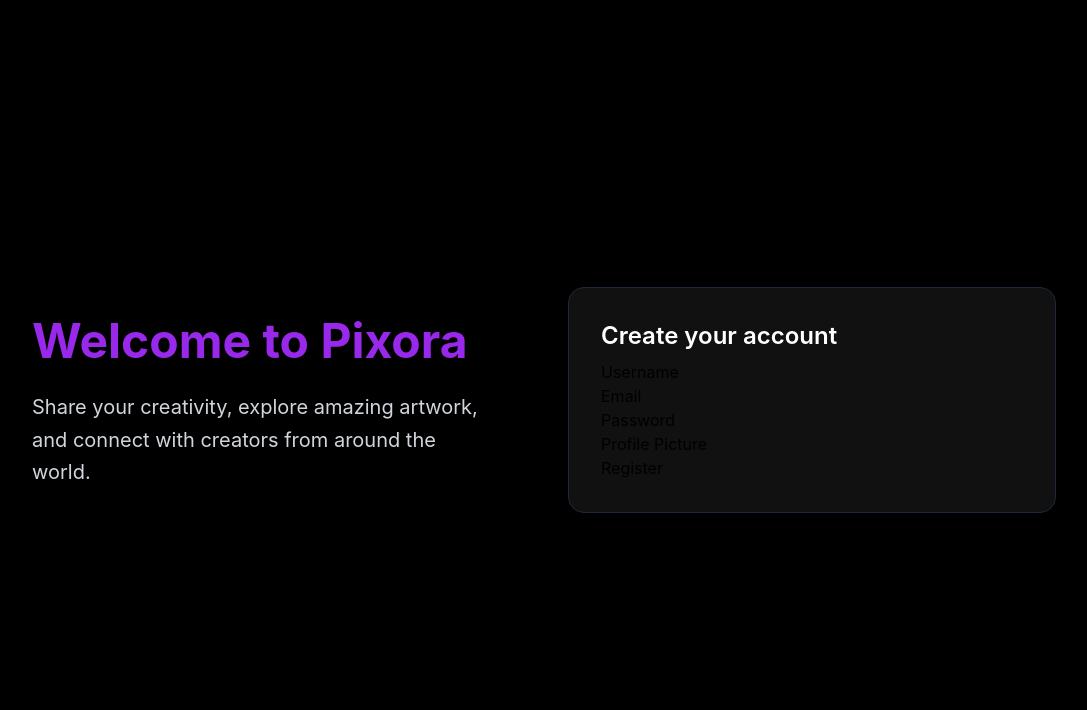
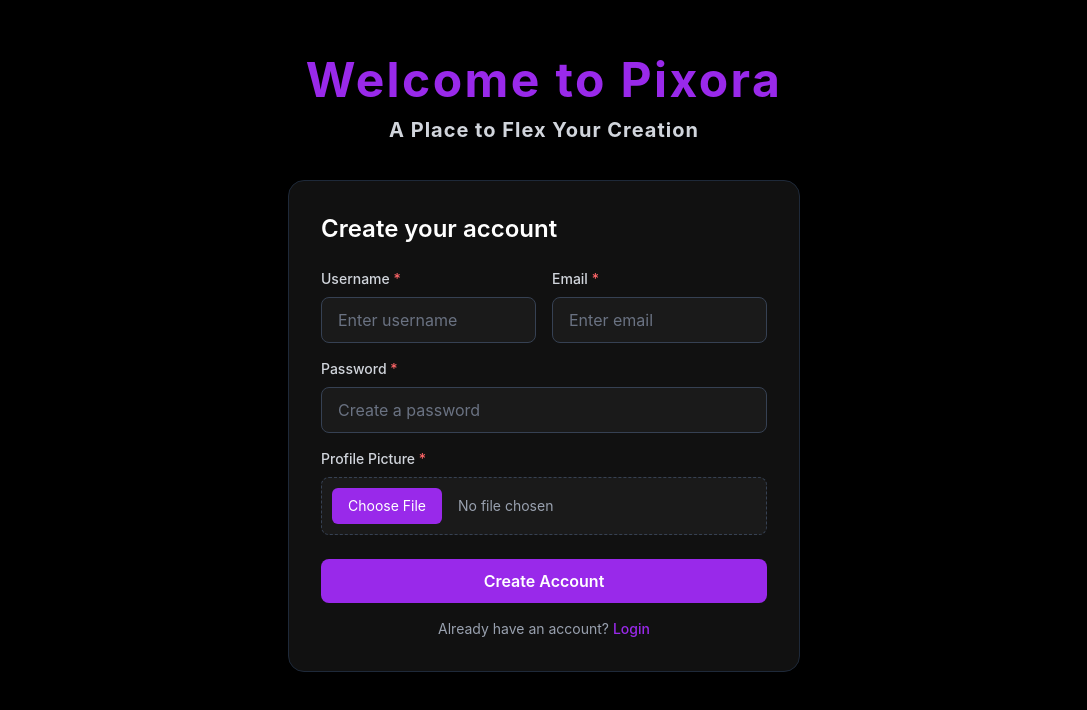
Before and after one commit to princepal09/SocialMediaApp, a React (Vite) app in the folder client/: page /register in a window 1280 px wide. Shown: the top 710 px of the page, without its empty margins (96-1183 px from the left). Built offline with nearby package versions, Linux system fonts and the light colour scheme.

Commit message:
feat(auth): implement login and registration forms with validation and styling

```diff
--- a/client/src/components/AuthPageComponent/LoginUserForm.tsx
+++ b/client/src/components/AuthPageComponent/LoginUserForm.tsx
@@ -1,8 +1,71 @@
+import { Link } from "react-router-dom";
 
 const LoginUserForm = () => {
   return (
-    <div>LoginUserForm</div>
-  )
-}
+    <form className="mt-6 w-full max-w-md space-y-5">
+      {/* Email */}
+      <div className="flex flex-col gap-2">
+        <label htmlFor="email" className="text-sm font-medium text-gray-300">
+          Email {""}
+          <span className="text-red-400">*</span>
+        </label>
 
-export default LoginUserForm
+        <input
+          id="email"
+          type="email"
+          placeholder="Enter your email"
+          className="w-full rounded-lg border border-gray-700 bg-[#1A1A1A] px-4 py-2.5 text-white placeholder:text-gray-500 outline-none transition focus:border-[#9929EA]"
+        />
+      </div>
+
+      {/* Password */}
+      <div className="flex flex-col gap-2">
+        <div className="flex items-center justify-between">
+          <label
+            htmlFor="password"
+            className="text-sm font-medium text-gray-300"
+          >
+            Password
+            {" "}
+            <span className="text-red-400">*</span>
+          </label>
+
+          <button
+            type="button"
+            className="text-sm text-[#9929EA] hover:underline"
+          >
+            Forgot Password?
+          </button>
+        </div>
+
+        <input
+          id="password"
+          type="password"
+          placeholder="Enter your password"
+          className="w-full rounded-lg border border-gray-700 bg-[#1A1A1A] px-4 py-2.5 text-white placeholder:text-gray-500 outline-none transition focus:border-[#9929EA]"
+        />
+      </div>
+
+      {/* Login Button */}
+      <button
+        type="submit"
+        className="w-full rounded-lg bg-[#9929EA] py-2.5 font-semibold text-white transition hover:bg-[#8420d1]"
+      >
+        Login
+      </button>
+
+      {/* Register Link */}
+      <p className="text-center text-sm text-gray-400">
+        Don't have an account?{" "}
+        <Link
+          to={"/register"}
+          className="cursor-pointer font-medium text-[#9929EA] hover:underline"
+        >
+          Register
+        </Link>
+      </p>
+    </form>
+  );
+};
+
+export default LoginUserForm;
--- a/client/src/components/AuthPageComponent/RegisterUserForm.tsx
+++ b/client/src/components/AuthPageComponent/RegisterUserForm.tsx
@@ -1,29 +1,98 @@
+import { Link } from "react-router-dom";
+
 const RegisterUserForm = () => {
   return (
-    <div>
-      <form>
-        <div>
-          <label>Username</label>
-          <input type="text" />
+    <form className="mt-2 w-full max-w-2xl space-y-4">
+      {/* Username & Email */}
+      <div className="grid grid-cols-1 md:grid-cols-2 gap-4">
+        <div className="flex flex-col gap-2">
+          <label
+            htmlFor="username"
+            className="text-sm font-medium text-gray-300"
+          >
+            Username {" "}
+            <span className="text-red-400">*</span>
+          </label>
+          <input
+            id="username"
+            type="text"
+            placeholder="Enter username"
+            className="rounded-lg border border-gray-700 bg-[#1A1A1A] px-4 py-2.5 text-white placeholder:text-gray-500 outline-none transition focus:border-[#9929EA]"
+          />
         </div>
 
-        <div>
-          <label>Email</label>
-          <input type="text" />
+        <div className="flex flex-col gap-2">
+          <label
+            htmlFor="email"
+            className="text-sm font-medium text-gray-300"
+          >
+            Email
+            {" "}
+            <span className="text-red-400">*</span>
+          </label>
+          <input
+            id="email"
+            type="email"
+            placeholder="Enter email"
+            className="rounded-lg border border-gray-700 bg-[#1A1A1A] px-4 py-2.5 text-white placeholder:text-gray-500 outline-none transition focus:border-[#9929EA]"
+          />
         </div>
+      </div>
 
-        <div>
-          <label>Password</label>
-          <input type="text" />
-        </div>
-        <div>
-          <label>Profile Picture</label>
-          <input type="text" />
-        </div>
+      {/* Password */}
+      <div className="flex flex-col gap-2">
+        <label
+          htmlFor="password"
+          className="text-sm font-medium text-gray-300"
+        >
+          Password
+          {" "}
+            <span className="text-red-400">*</span>
+        </label>
+        <input
+          id="password"
+          type="password"
+          placeholder="Create a password"
+          className="rounded-lg border border-gray-700 bg-[#1A1A1A] px-4 py-2.5 text-white placeholder:text-gray-500 outline-none transition focus:border-[#9929EA]"
+        />
+      </div>
 
-        <button>Register</button>
-      </form>
-    </div>
+      {/* Profile Picture */}
+      <div className="flex flex-col gap-2">
+        <label
+          htmlFor="profile"
+          className="text-sm font-medium text-gray-300"
+        >
+
+          Profile Picture
+          {" "}
+            <span className="text-red-400">*</span>
+        </label>
+
+        <input
+          id="profile"
+          type="file"
+          accept="image/*"
+          className="rounded-lg border border-dashed border-gray-700 bg-[#1A1A1A] p-2.5 text-sm text-gray-400 file:mr-4 file:rounded-md file:border-0 file:bg-[#9929EA] file:px-4 file:py-2 file:text-white hover:file:bg-[#8420d1]"
+        />
+      </div>
+
+      {/* Register Button */}
+      <button
+        type="submit"
+        className="mt-2 w-full rounded-lg bg-[#9929EA] py-2.5 font-semibold text-white transition duration-300 hover:bg-[#8420d1]"
+      >
+        Create Account
+      </button>
+
+      {/* Login Link */}
+      <p className="text-center text-sm text-gray-400">
+        Already have an account?{" "}
+        <Link to={"/login"} className="cursor-pointer font-medium text-[#9929EA] hover:underline">
+          Login
+        </Link>
+      </p>
+    </form>
   );
 };
 
--- a/client/src/pages/LoginPage.tsx
+++ b/client/src/pages/LoginPage.tsx
@@ -1,10 +1,31 @@
+import LoginUserForm from "../components/AuthPageComponent/LoginUserForm";
 
 const LoginPage = () => {
   return (
-    <div className="flex flex-col items-center  bg-[#000000] justify-center h-screen">
-        <h1 className="md:text-4xl font-bold text-[#9929EA] shadow-md">Welcome to Pixora</h1>
+    <div className="min-h-screen bg-black px-6 py-10">
+      {/* Top Section */}
+      <div className="flex flex-col items-center gap-3 pt-4">
+        <h1 className="text-4xl md:text-5xl tracking-wider font-bold text-[#9929EA]">
+          Welcome to Pixora
+        </h1>
+
+        <p className="text-gray-300 font-bold tracking-wider text-lg md:text-xl">
+          A Place to Flex Your Creation
+        </p>
+      </div>
+
+      {/* Form Section */}
+      <div className="flex justify-center mt-16">
+        <div className="w-full max-w-lg rounded-2xl border border-gray-800 bg-[#111111] p-8 shadow-xl">
+          <h2 className="mb-6 text-2xl font-semibold text-white">
+            Login Account
+          </h2>
+
+          <LoginUserForm />
+        </div>
+      </div>
     </div>
-  )
-}
+  );
+};
 
-export default LoginPage
+export default LoginPage;
--- a/client/src/pages/RegisterPage.tsx
+++ b/client/src/pages/RegisterPage.tsx
@@ -2,28 +2,24 @@ import RegisterUserForm from "../components/AuthPageComponent/RegisterUserForm";
 
 const RegisterPage = () => {
   return (
-    <div className="min-h-screen bg-black flex items-center justify-center px-6 py-10">
-      <div className="w-full max-w-5xl grid md:grid-cols-2 gap-12 items-center">
+    <div className="min-h-screen bg-black px-6 py-10">
+      {/* Top Section */}
+      <div className="flex flex-col items-center gap-3 pt-4">
+        <h1 className="text-4xl md:text-5xl tracking-wider font-bold text-[#9929EA]">
+          Welcome to Pixora
+        </h1>
 
-        {/* Left Section */}
-        <div className="space-y-5">
-          <h1 className="text-4xl md:text-5xl font-bold text-[#9929EA] leading-tight">
-            Welcome to Pixora
-          </h1>
+        <p className="text-gray-300 font-bold tracking-wider text-lg md:text-xl">
+          A Place to Flex Your Creation
+        </p>
+      </div>
 
-          <p className="text-gray-300 text-lg md:text-xl max-w-md leading-relaxed">
-            Share your creativity, explore amazing artwork, and connect with
-            creators from around the world.
-          </p>
-        </div>
-
-        {/* Right Section */}
-        <div className="bg-[#111111] border border-gray-800 rounded-2xl p-8 shadow-xl">
-          <h2 className="text-2xl font-semibold text-white mb-2">
+      {/* Form Section */}
+      <div className="flex justify-center mt-9">
+        <div className="w-full max-w-lg rounded-2xl border border-gray-800 bg-[#111111] p-8 shadow-xl">
+          <h2 className="mb-6 text-2xl font-semibold text-white">
             Create your account
           </h2>
-
-
 
           <RegisterUserForm />
         </div>
```
